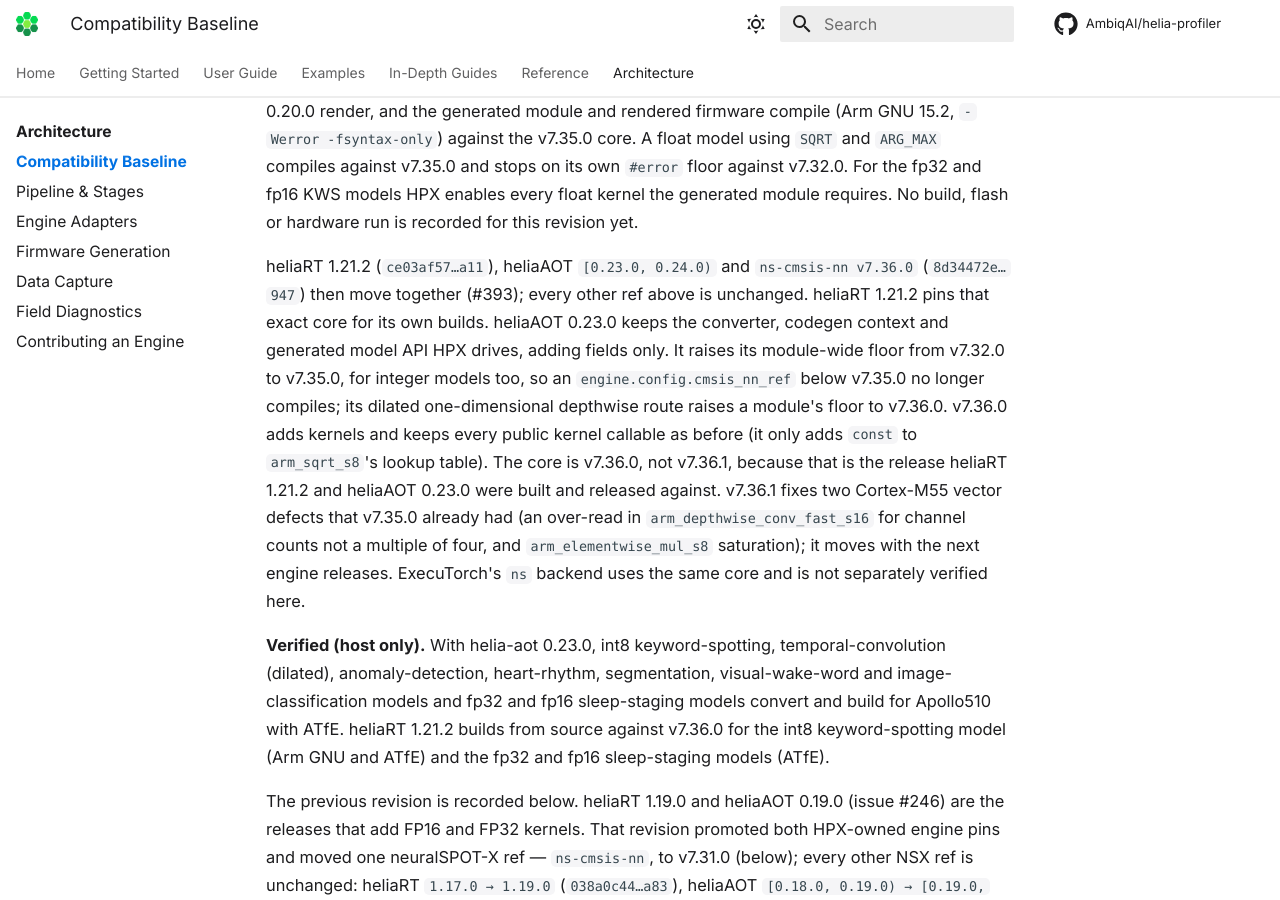
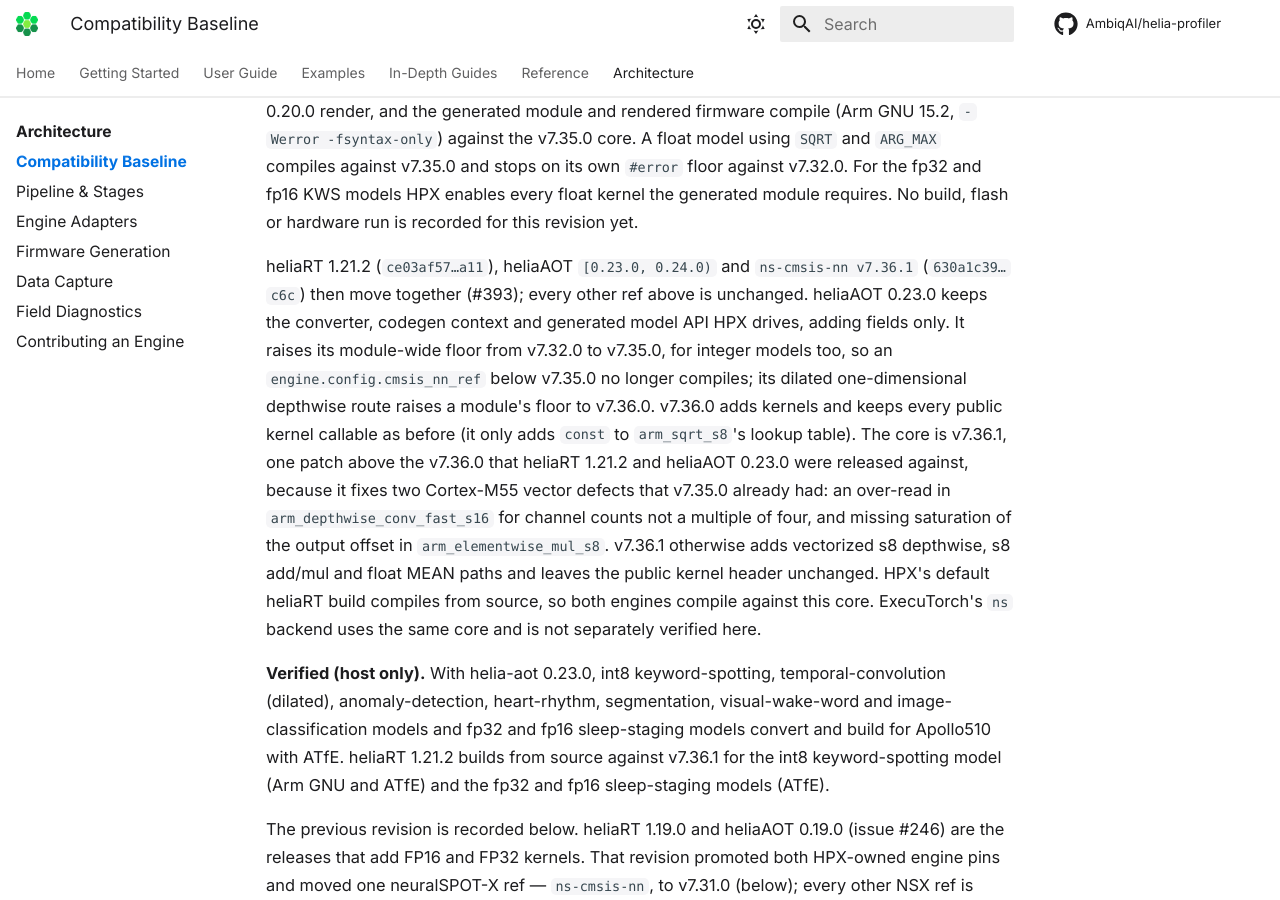
Before and after one commit to AmbiqAI/helia-profiler, an MkDocs documentation site: the page built from docs/architecture/compatibility-baseline.md, in a window 1280 px wide and 900 px high, scrolled down 2544 px. Built offline with MkDocs 1.6.1 and Material for MkDocs 9.7.7, drawn with Linux system fonts in a browser that asks for light colours; some web fonts are replaced; comment, search, counter and statistics services are not loaded; some of the changed text lies outside the part shown.

Commit message:
fix(deps): pin ns-cmsis-nn v7.36.1
The baseline core moves from v7.36.0 to v7.36.1 (630a1c39) in the project
and module-registry entries. The patch release fixes two Cortex-M55 vector
defects: an over-read in the s16 fast depthwise kernel, and missing
saturation of the output offset in the s8 multiply. It leaves the public
kernel header unchanged. heliaAOT [0.23.0, 0.24.0) and heliaRT 1.21.2 are
unchanged.

Refs #393

```diff
--- a/docs/architecture/compatibility-baseline.md
+++ b/docs/architecture/compatibility-baseline.md
@@ -18,7 +18,7 @@
 | `nsx-pmu-armv8m` | `5725c065…c88` |
 | `nsx-tflite-micro` | `7afcf2b4…333` |
 | `arm-cmsis-nn` | `6d21a6f8…f7c` |
-| `ns-cmsis-nn` | `8d34472e…947` (`v7.36.0`, hpx-declared — see below) |
+| `ns-cmsis-nn` | `630a1c39…c6c` (`v7.36.1`, hpx-declared — see below) |
 | `nsx-executorch` | `5514ac1e…b48e` |
 | `nsx-sensors` | `c219a2bc…3e25` (`v0.3.0`, peeled) |
 | heliaRT | `1.21.2`, commit `ce03af57…a11` (min supported `1.16.0` — from `HELIART_MIN_VERSION` in code, not a baseline-JSON field) |
@@ -92,27 +92,29 @@
 No build, flash or hardware run is recorded for this revision yet.
 
 heliaRT 1.21.2 (`ce03af57…a11`), heliaAOT `[0.23.0, 0.24.0)` and
-`ns-cmsis-nn v7.36.0` (`8d34472e…947`) then move together (#393); every
-other ref above is unchanged. heliaRT 1.21.2 pins that exact core for its
-own builds. heliaAOT 0.23.0 keeps the converter, codegen context and
+`ns-cmsis-nn v7.36.1` (`630a1c39…c6c`) then move together (#393); every
+other ref above is unchanged. heliaAOT 0.23.0 keeps the converter, codegen context and
 generated model API HPX drives, adding fields only. It raises its
 module-wide floor from v7.32.0 to v7.35.0, for integer models too, so an
 `engine.config.cmsis_nn_ref` below v7.35.0 no longer compiles; its dilated
 one-dimensional depthwise route raises a module's floor to v7.36.0. v7.36.0
 adds kernels and keeps every public kernel callable as before (it only
-adds `const` to `arm_sqrt_s8`'s lookup table). The core is v7.36.0, not
-v7.36.1, because that is the release heliaRT 1.21.2 and heliaAOT 0.23.0
-were built and released against. v7.36.1 fixes two Cortex-M55 vector
-defects that v7.35.0 already had (an over-read in
-`arm_depthwise_conv_fast_s16` for channel counts not a multiple of four, and
-`arm_elementwise_mul_s8` saturation); it moves with the next engine releases. ExecuTorch's
-`ns` backend uses the same core and is not separately verified here.
+adds `const` to `arm_sqrt_s8`'s lookup table). The core is v7.36.1, one
+patch above the v7.36.0 that heliaRT 1.21.2 and heliaAOT 0.23.0 were
+released against, because it fixes two Cortex-M55 vector defects that
+v7.35.0 already had: an over-read in `arm_depthwise_conv_fast_s16` for
+channel counts not a multiple of four, and missing saturation of the output
+offset in `arm_elementwise_mul_s8`. v7.36.1 otherwise adds vectorized s8
+depthwise, s8 add/mul and float MEAN paths and leaves the public kernel
+header unchanged. HPX's default heliaRT build compiles from source, so both
+engines compile against this core. ExecuTorch's `ns` backend uses the same core and is not
+separately verified here.
 
 **Verified (host only).** With helia-aot 0.23.0, int8 keyword-spotting,
 temporal-convolution (dilated), anomaly-detection, heart-rhythm,
 segmentation, visual-wake-word and image-classification models and fp32 and
 fp16 sleep-staging models convert and build for Apollo510 with ATfE. heliaRT
-1.21.2 builds from source against v7.36.0 for the int8 keyword-spotting
+1.21.2 builds from source against v7.36.1 for the int8 keyword-spotting
 model (Arm GNU and ATfE) and the fp32 and fp16 sleep-staging models (ATfE).
 
 The previous revision is recorded below. heliaRT 1.19.0 and heliaAOT 0.19.0
```
Also changed, not shown: docs/guide/engines.md (+2 -2 lines), 5 other files.
